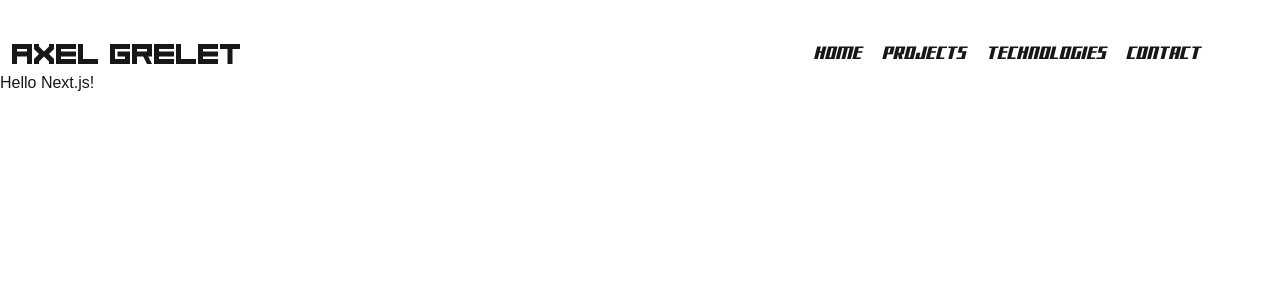
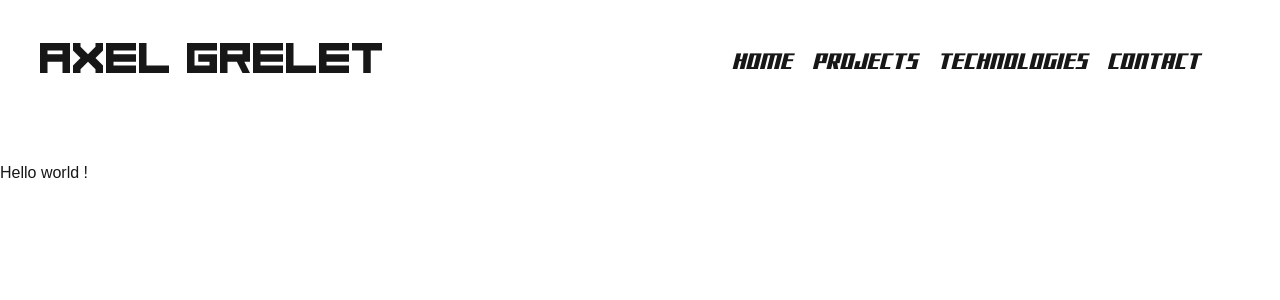
Before and after one commit to GRELET-Axel/web-axel-grelet, a Next.js app: page / in a window 1280 px wide. Shown: the top 300 px of the page. Built offline with nearby package versions, Linux system fonts and the light colour scheme.

Commit message:
init pages

```diff
--- /dev/null
+++ b/app/components/Header.tsx
@@ -0,0 +1,7 @@
+export default function Header() {
+  return (
+    <section id="header" className="mt-20">
+        <h1>Hello world !</h1>
+    </section>
+  )
+}
--- a/app/globals.css
+++ b/app/globals.css
@@ -17,6 +17,10 @@
     --background: #0a0a0a;
     --foreground: #ededed;
   }
+}
+
+html {
+  scroll-behavior: smooth;
 }
 
 body {
@@ -47,3 +51,7 @@ body {
 .pointless-font {
     font-family: 'pointless', sans-serif;
 }
+
+nav div:not(:first-child):hover{
+    color: grey;
+}
--- a/app/layout.tsx
+++ b/app/layout.tsx
@@ -4,17 +4,25 @@ export default function Layout({ children }: { children: React.ReactNode }) {
   return (
     <html>
       <body>
-        <nav className="flex justify-between mt-10">
-          <div className="ml-3">
-            <a className="pointless-font text-xl" href="/">AXEL GRELET</a>
+        <nav className="flex justify-between items-center align-middle mt-10">
+          <div className="ml-10 md:text-3xl sm:text-sm">
+            <a className="pointless-font" href="/">AXEL GRELET</a>
           </div>
-          <div className="flex gap-x-5 mr-20">
+          <div className="md:hidden mr-10">
+              <button id="menu-toggle" className="text-white focus:outline-none">
+                <svg xmlns="http://www.w3.org/2000/svg" width="30" height="30" fill="currentColor" className="bi bi-list" viewBox="0 0 16 16">
+                  <path fillRule="evenodd" d="M2.5 12a.5.5 0 0 1 .5-.5h10a.5.5 0 0 1 0 1H3a.5.5 0 0 1-.5-.5m0-4a.5.5 0 0 1 .5-.5h10a.5.5 0 0 1 0 1H3a.5.5 0 0 1-.5-.5m0-4a.5.5 0 0 1 .5-.5h10a.5.5 0 0 1 0 1H3a.5.5 0 0 1-.5-.5"/>
+                </svg>
+              </button>
+          </div>
+          <div className="hidden md:flex gap-x-5 mr-20 text-xl">
             <a className="capitol-font" href="/">HOME</a>
-            <a className="capitol-font" href="/projects">PROJECTS</a>
-            <a className="capitol-font" href="/technologies">TECHNOLOGIES</a>
-            <a className="capitol-font" href="/contact">CONTACT</a>
+            <a className="capitol-font" href="#">PROJECTS</a>
+            <a className="capitol-font" href="#">TECHNOLOGIES</a>
+            <a className="capitol-font" href="#">CONTACT</a>
           </div>
         </nav>
+          {/* <hr className="mt-10 ml-10 mr-10"/> */}
         {children}
       </body>
     </html>
--- a/app/page.tsx
+++ b/app/page.tsx
@@ -1,3 +1,11 @@
+import Header from "./components/Header";
+
+
 export default function Page() {
-  return <h1>Hello Next.js!</h1>
+  return (
+    <main>
+      <Header />
+    </main>
+
+  );
 }
--- a/package.json
+++ b/package.json
@@ -9,6 +9,7 @@
     "lint": "eslint"
   },
   "dependencies": {
+    "@headlessui/react": "^2.2.9",
     "next": "16.1.6",
     "postcss": "^8.5.6",
     "react": "19.2.3",
```
Also changed, not shown: app/components/Contact.tsx (added), app/components/Projects.tsx (added), app/components/Technologies.tsx (added), 1 other file (tests, documents, lock files or other folders).
